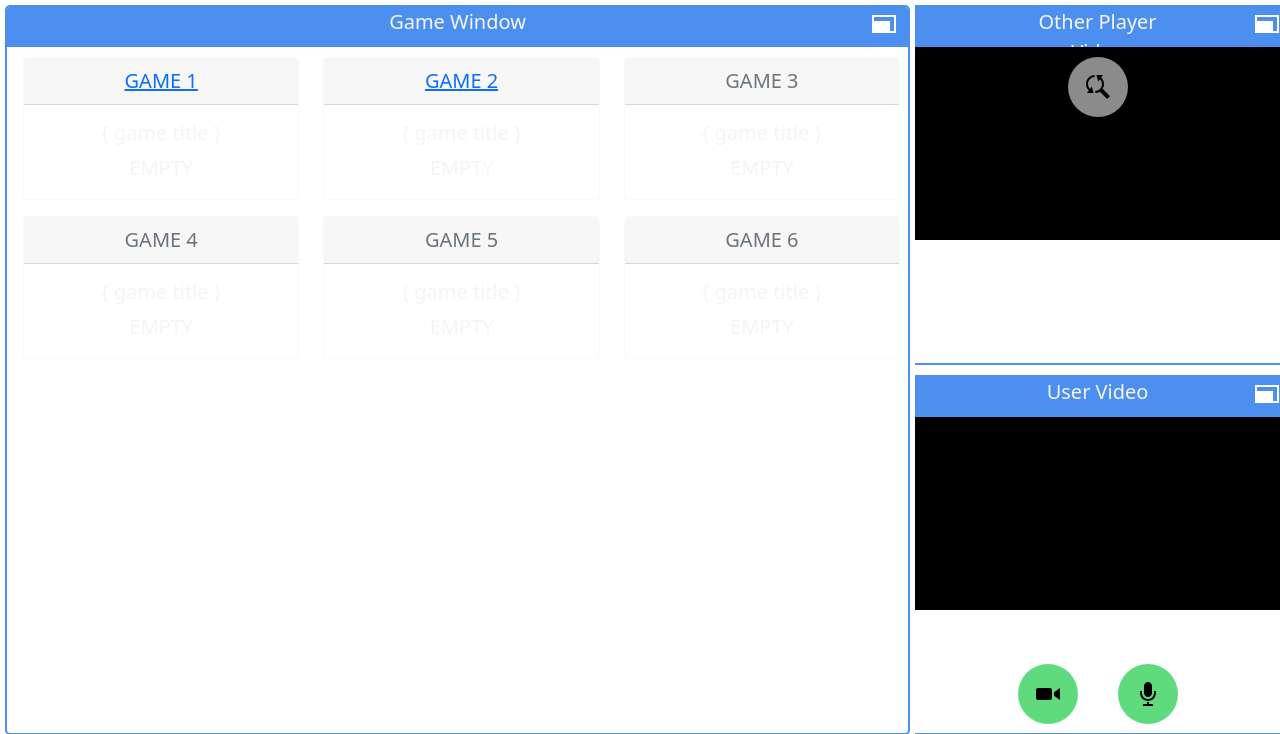
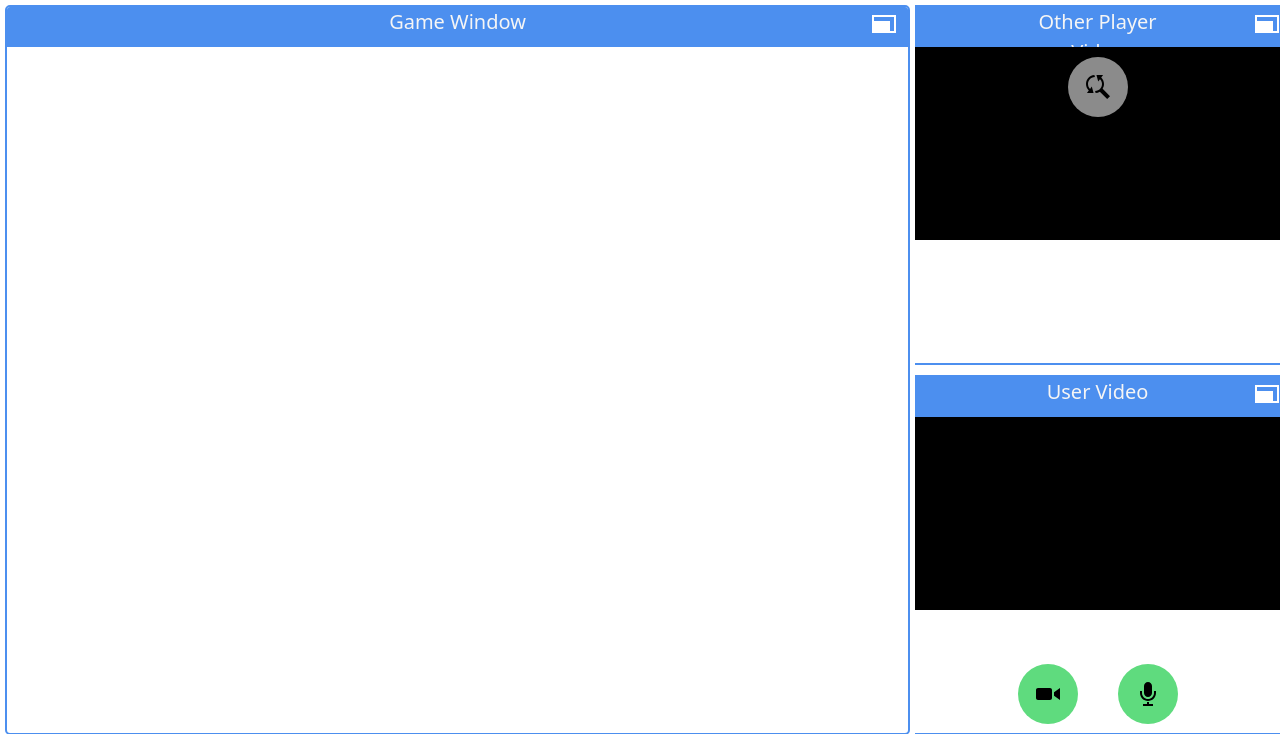
Before and after one commit to CptnReef/Pass-And-Go, a Flask app: page /go in a window 1280 px wide. Shown: the part 56-790 px from the top of the page. Run offline with Flask 2, Linux system fonts and the light colour scheme; some libraries are stand-ins or nearby versions.

Commit message:
Revert "cards(incomplete) inside video chat"
This reverts commit 55ec52607ad0fc1e79030b796c95f0a6541843bc.

```diff
--- a/pass_go/Pass_Go/templates/dtd_game.html
+++ b/pass_go/Pass_Go/templates/dtd_game.html
@@ -13,7 +13,7 @@
 
 <div class="fixed inset-0 flex items-center justify-center" id="modalEl">
     <div class="bg-white max-w-md w-full p-6 text-center rounded-md">
-        <h1 class="text-4xl font-bold select-none leading-none" id="ttlScore">0</h1>
+        <h1 class="text-4xl font-bold select-none leading-none">0</h1>
         <p class="text-sm text-gray-500 mb-3 select-none">Points</p>
         <div>
             <button class="bg-blue-600 text-sm text-white w-full py-3 rounded-full select-none" id="startGameBtn">Start Game</button>
--- a/pass_go/Pass_Go/templates/video_chat.html
+++ b/pass_go/Pass_Go/templates/video_chat.html
@@ -17,67 +17,6 @@
                             <path d="M0 3v18h24v-18h-24zm22 16h-4v-10h-16v-4h20v14z" />
                         </svg>
                     </div>
-                    <!--Games Sectioning Off-->
-                    <div class="container m-1 text-center">
-                        <div class="row align-items-start">
-                          <div class="col">
-                            <div class="card border-light mb-3" style="max-width: 18rem;">
-                                <div class="card-header text-secondary"><a href="#" class="select-none">GAME 1</a></div>
-                                <div class="card-body">
-                                    <h5 class="card-title">{ game title }</h5>
-                                    <p class="card-text">EMPTY</p>
-                                  </div>
-                              </div>
-                          </div>
-                          <div class="col">
-                            <div class="card border-light mb-3" style="max-width: 18rem;">
-                                <div class="card-header text-secondary"><a href="#" class="select-none">GAME 2</a></div>
-                                <div class="card-body">
-                                    <h5 class="card-title">{ game title }</h5>
-                                    <p class="card-text">EMPTY</p>
-                                  </div>
-                              </div>
-                          </div>
-                          <div class="col">
-                            <div class="card border-light mb-3" style="max-width: 18rem;">
-                                <div class="card-header text-secondary">GAME 3</div>
-                                <div class="card-body">
-                                    <h5 class="card-title">{ game title }</h5>
-                                    <p class="card-text text-center">EMPTY</p>
-                                  </div>
-                              </div>
-                          </div>
-                        </div>
-                        <div class="row align-items-center">
-                          <div class="col">
-                            <div class="card border-light mb-3" style="max-width: 18rem;">
-                                <div class="card-header text-secondary">GAME 4</div>
-                                <div class="card-body">
-                                    <h5 class="card-title">{ game title }</h5>
-                                    <p class="card-text text-center">EMPTY</p>
-                                  </div>
-                              </div>
-                          </div>
-                          <div class="col">
-                            <div class="card border-light mb-3" style="max-width: 18rem;">
-                                <div class="card-header text-secondary">GAME 5</div>
-                                <div class="card-body">
-                                    <h5 class="card-title">{ game title }</h5>
-                                    <p class="card-text text-center">EMPTY</p>
-                                  </div>
-                              </div>
-                          </div>
-                          <div class="col">
-                            <div class="card border-light mb-3" style="max-width: 18rem;">
-                                <div class="card-header text-secondary">GAME 6</div>
-                                <div class="card-body">
-                                  <h5 class="card-title">{ game title }</h5>
-                                  <p class="card-text text-center">EMPTY</p>
-                                </div>
-                              </div>
-                          </div>
-                        </div>
-                      </div>
                 </div>
             </div>
         </div>
```
Also changed, not shown: pass_go/Pass_Go/games/dtd_game.js (+7 -21 lines).
